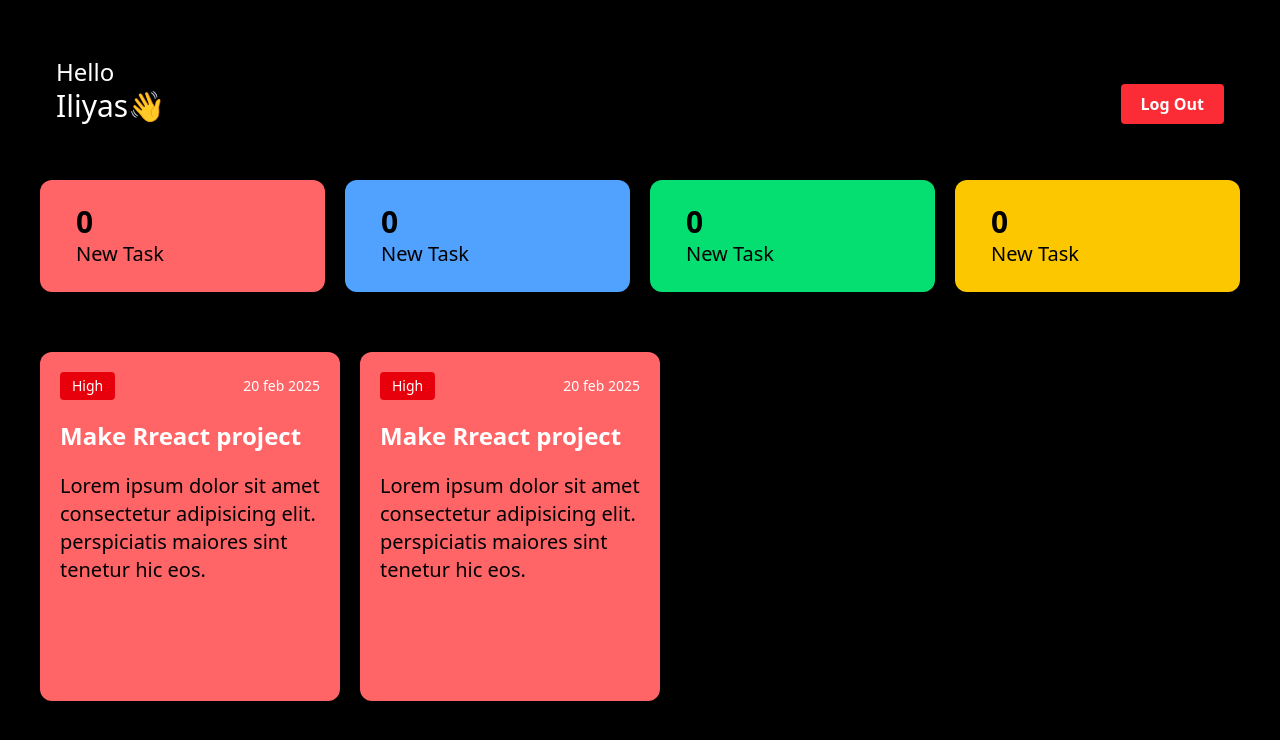
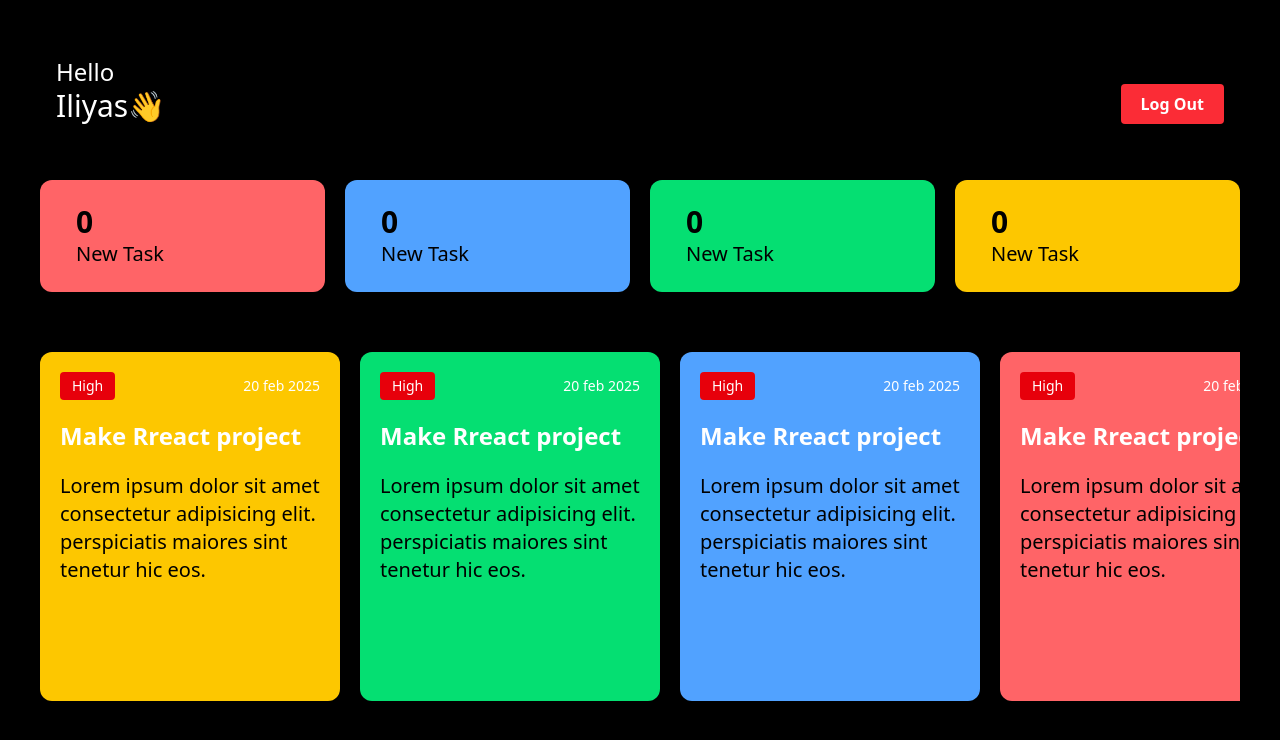
Before and after one commit to Iliyas-Sipai/react-project, a React (Vite) app in the folder emp-manage/: page / in a window 1280 px wide. Shown: the top 740 px of the page. Built offline with nearby package versions, Linux system fonts and the light colour scheme.

Commit message:
employe task list are ready

```diff
--- a/emp-manage/src/components/Tasklist/TaskList.jsx
+++ b/emp-manage/src/components/Tasklist/TaskList.jsx
@@ -3,7 +3,25 @@ import React from "react";
 const TaskList = () => {
   return (
     <div id="task-list" className="flex item-center justify-startr gap-5 flex-nowrap overflow-x-auto h-[54%] py-5 w-full mt-10">
-      <div className="flex-shrink-0 h-full bg-red-400 w-[300px] p-5 rounded-xl">
+      <div className="flex-shrink-0 h-full bg-yellow-400 w-[300px] p-5 rounded-xl">
+        <div className="flex justify-between items-center text-white">
+           <h3 className="bg-red-600 text-sm px-3 py-1 rounded">High</h3>
+           <h4 className="text-sm">20 feb 2025</h4>
+        </div>
+        <h2 className="mt-5 text-2xl text-white font-semibold">Make Rreact project</h2>
+         <p className="text-xl mt-5">Lorem ipsum dolor sit amet consectetur adipisicing elit.
+           perspiciatis maiores sint tenetur hic eos.</p>
+      </div>
+      <div className="flex-shrink-0 h-full bg-green-400 w-[300px] p-5 rounded-xl">
+        <div className="flex justify-between items-center text-white">
+           <h3 className="bg-red-600 text-sm px-3 py-1 rounded">High</h3>
+           <h4 className="text-sm">20 feb 2025</h4>
+        </div>
+        <h2 className="mt-5 text-2xl text-white font-semibold">Make Rreact project</h2>
+         <p className="text-xl mt-5">Lorem ipsum dolor sit amet consectetur adipisicing elit.
+           perspiciatis maiores sint tenetur hic eos.</p>
+      </div>
+      <div className="flex-shrink-0 h-full bg-blue-400 w-[300px] p-5 rounded-xl">
         <div className="flex justify-between items-center text-white">
            <h3 className="bg-red-600 text-sm px-3 py-1 rounded">High</h3>
            <h4 className="text-sm">20 feb 2025</h4>
```
